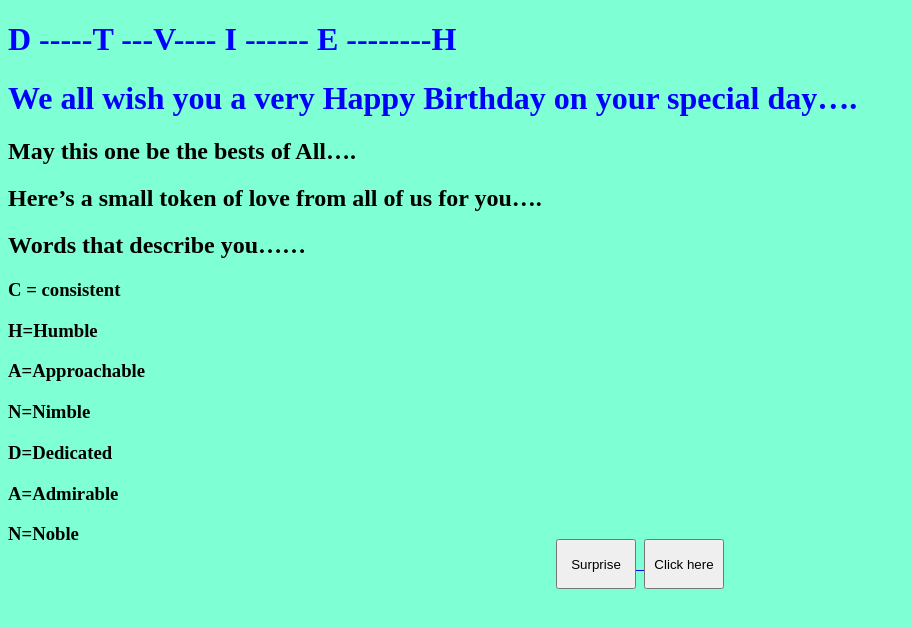
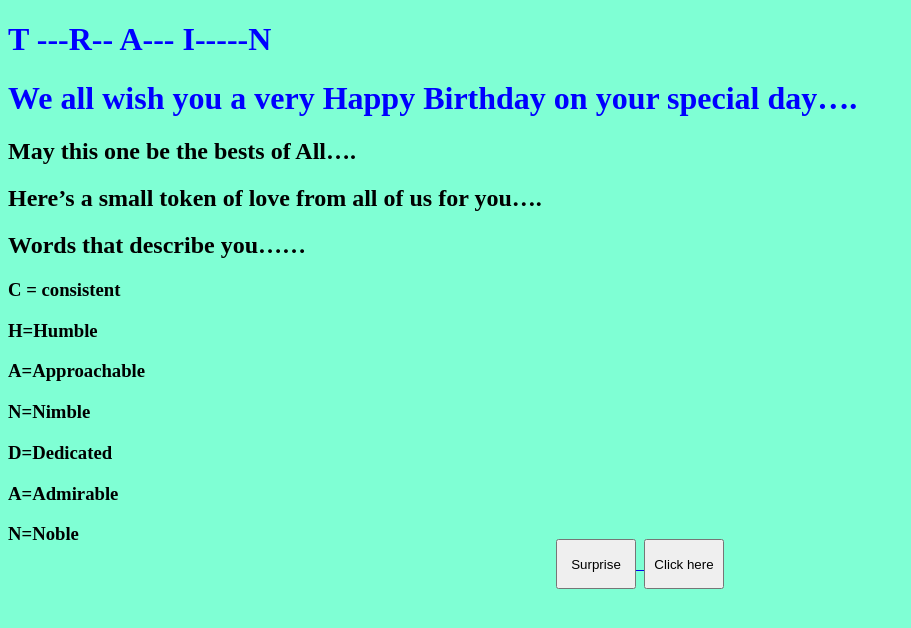
Before and after one commit to kandimallanikhil/dockerproj, a plain HTML site: page index.html in a window 1280 px wide. Shown: the whole page, without its empty margins (0-911 px from the left). Drawn offline with Linux system fonts and the light colour scheme.

Commit message:
Update index.html

```diff
--- a/index.html
+++ b/index.html
@@ -8,7 +8,7 @@
 }
 </style>
 <body style="background-color:aquamarine;">
-  <h1 style="color:#0000FF;"> D -----T  ---V----  I      ------    E         --------H</h1>
+  <h1 style="color:#0000FF;"> T ---R-- A--- I-----N</h1>
 <h1 style="color:#0000FF;"> We all wish you a very Happy Birthday on your special day….</h1>
 <h2> May this one be the bests of All….</h2>
 <h2> Here’s a small token of love from all of us for you….</h2>
```
